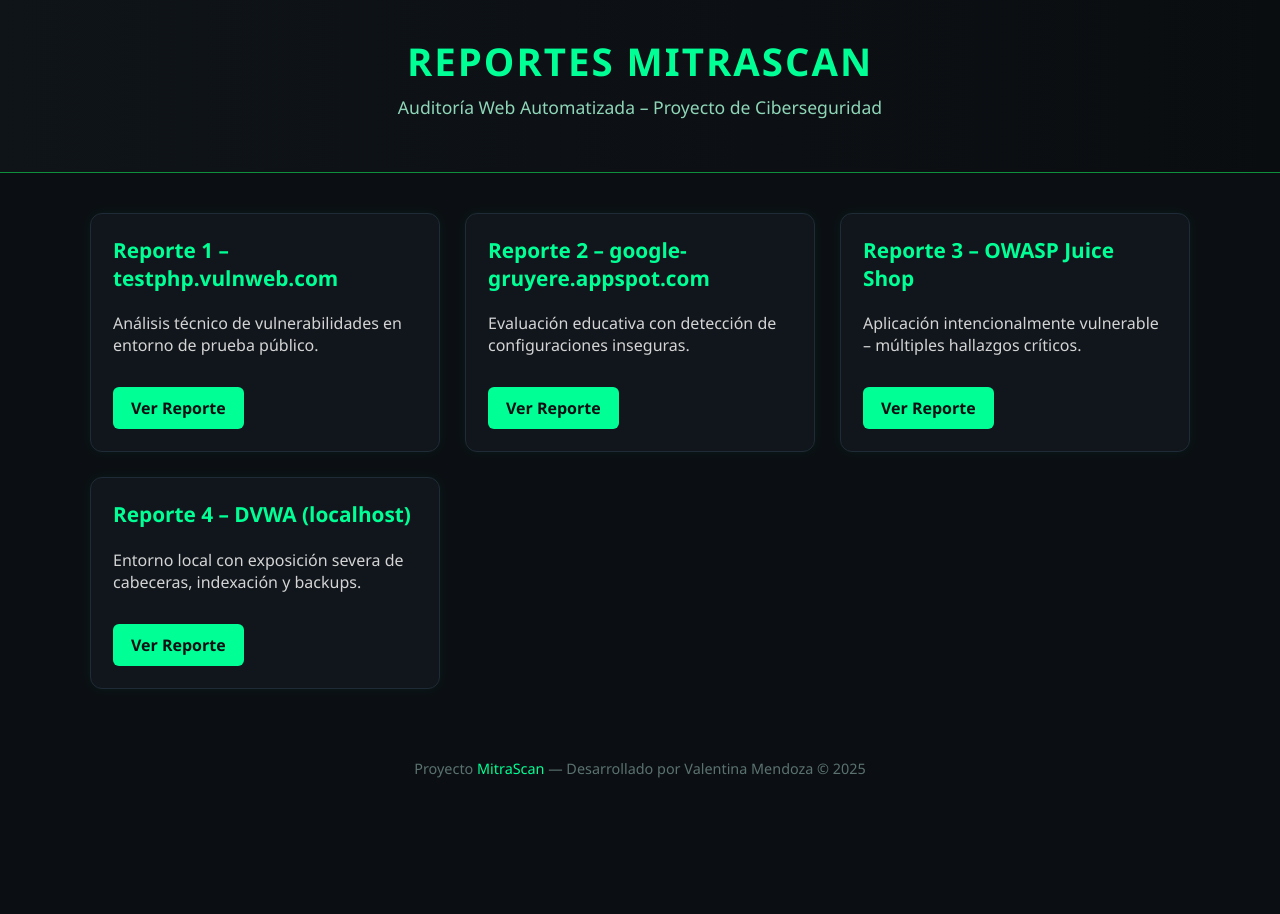
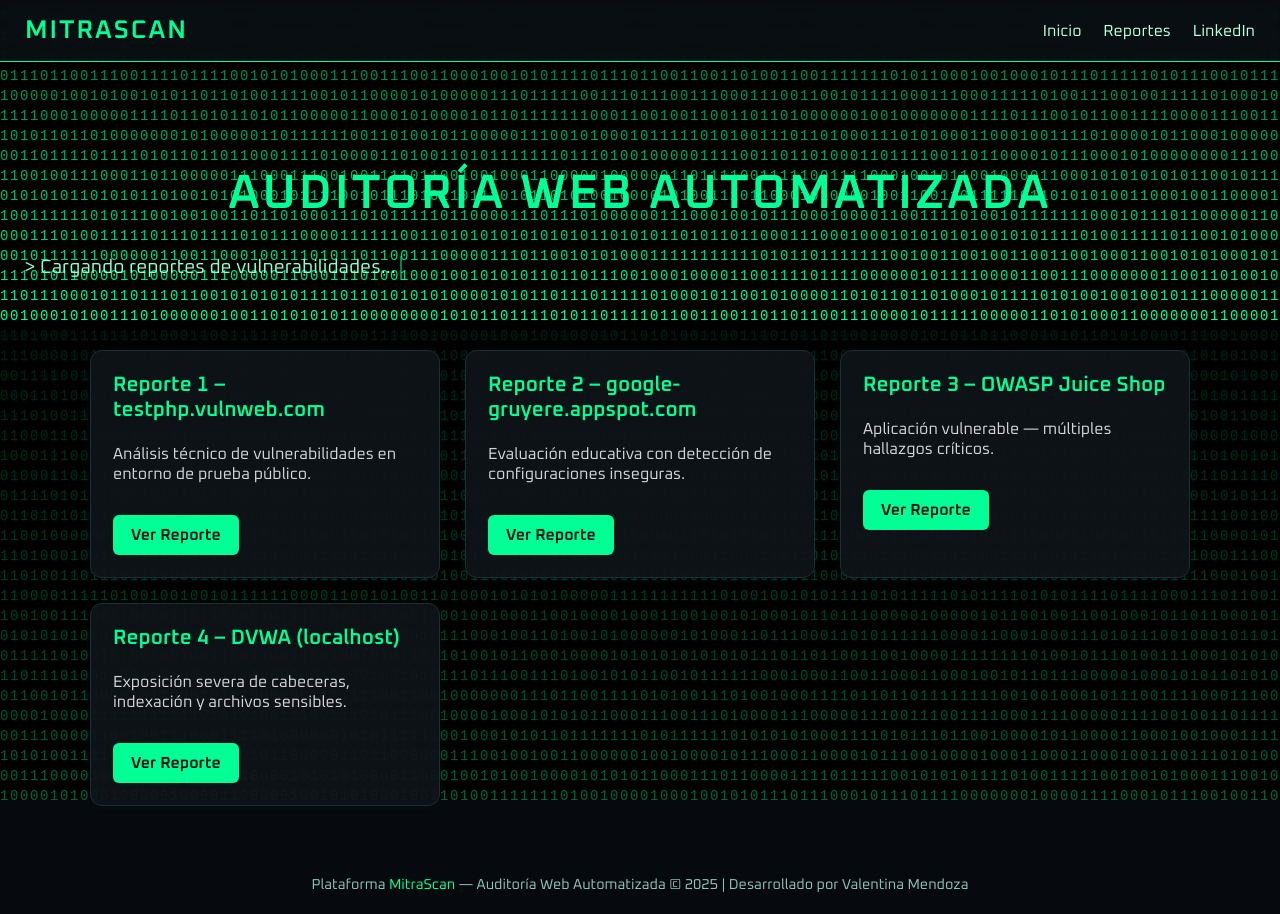
Before and after one commit to s0l322/mitrascan-reports, a plain HTML site: page index.html in a window 1280 px wide. Before the commit the page ends 800 px from the top, so only its background shows below. Drawn offline with Linux system fonts and the light colour scheme.

Commit message:
Update index.html

```diff
--- a/index.html
+++ b/index.html
@@ -3,38 +3,96 @@
 <head>
     <meta charset="UTF-8">
     <meta name="viewport" content="width=device-width, initial-scale=1.0">
-    <title>Reportes MitraScan – Auditoría Web Automatizada</title>
+    <title>MitraScan – Auditoría Web Automatizada</title>
+
+    <!-- FUENTE -->
+    <link href="https://fonts.googleapis.com/css2?family=Oxanium:wght@300;400;600&display=swap" rel="stylesheet">
 
     <style>
         body {
             margin: 0;
-            padding: 0;
-            font-family: "Segoe UI", Roboto, sans-serif;
-            background-color: #0b0f13;
+            font-family: "Oxanium", monospace;
+            background: #06090d;
             color: #d4d4d4;
+            overflow-x: hidden;
         }
 
+        /* Fondo MATRIX animado */
+        canvas {
+            position: fixed;
+            top: 0;
+            left: 0;
+            z-index: -10;
+            width: 100%;
+            height: 100%;
+        }
+
+        /* NAVBAR */
+        nav {
+            background: rgba(10, 15, 20, 0.85);
+            backdrop-filter: blur(6px);
+            border-bottom: 1px solid #00ff95;
+            padding: 15px 25px;
+            display: flex;
+            justify-content: space-between;
+            align-items: center;
+        }
+
+        nav .logo {
+            color: #00ff95;
+            font-size: 1.6rem;
+            font-weight: 600;
+            letter-spacing: 2px;
+            text-transform: uppercase;
+        }
+
+        nav .links a {
+            color: #b8ffdd;
+            margin-left: 18px;
+            text-decoration: none;
+            font-size: 1rem;
+            transition: 0.25s;
+        }
+
+        nav .links a:hover {
+            color: #00ff95;
+            text-shadow: 0 0 8px #00ff95;
+        }
+
+        /* HEADER CON TEXTO TIPO TERMINAL */
         header {
-            background: linear-gradient(90deg, #0f1419, #0a0d10);
-            padding: 35px 20px;
             text-align: center;
-            border-bottom: 1px solid #0f8f3c;
+            padding: 70px 20px 30px;
         }
 
         header h1 {
             color: #00ff95;
-            font-size: 2.4rem;
-            margin: 0;
+            font-size: 3rem;
+            letter-spacing: 3px;
             text-transform: uppercase;
-            letter-spacing: 2px;
         }
 
-        header p {
-            color: #8fd6b8;
-            margin-top: 8px;
-            font-size: 1.1rem;
+        #terminal-text {
+            margin-top: 12px;
+            font-size: 1.2rem;
+            color: #8fffcd;
+            border-right: 2px solid #00ff95;
+            white-space: nowrap;
+            overflow: hidden;
+            width: 0;
+            animation: typing 4s steps(50) forwards, blink 0.7s infinite;
         }
 
+        @keyframes typing {
+            from { width: 0; }
+            to { width: 380px; }
+        }
+
+        @keyframes blink {
+            50% { border-color: transparent; }
+        }
+
+        /* CARDS */
         .container {
             max-width: 1100px;
             margin: 40px auto;
@@ -45,7 +103,7 @@
         }
 
         .card {
-            background-color: #11161c;
+            background-color: rgba(15, 20, 25, 0.92);
             border: 1px solid #1f2b36;
             border-radius: 12px;
             padding: 22px;
@@ -82,27 +140,44 @@
             box-shadow: 0 0 12px rgba(0,255,149,0.45);
         }
 
+        /* FOOTER */
         footer {
             margin-top: 50px;
             padding: 20px;
             text-align: center;
-            color: #5b7270;
+            color: #8cc4b3;
             font-size: 0.9rem;
         }
 
         footer span {
             color: #00ff95;
         }
+
     </style>
 </head>
 
 <body>
 
+    <!-- Fondo matrix -->
+    <canvas id="matrix"></canvas>
+
+    <!-- NAVBAR -->
+    <nav>
+        <div class="logo">MitraScan</div>
+        <div class="links">
+            <a href="#">Inicio</a>
+            <a href="#">Reportes</a>
+            <a href="https://www.linkedin.com" target="_blank">LinkedIn</a>
+        </div>
+    </nav>
+
+    <!-- HEADER -->
     <header>
-        <h1>Reportes MitraScan</h1>
-        <p>Auditoría Web Automatizada – Proyecto de Ciberseguridad</p>
+        <h1>Auditoría Web Automatizada</h1>
+        <div id="terminal-text">> Cargando reportes de vulnerabilidades...</div>
     </header>
 
+    <!-- CARDS -->
     <div class="container">
 
         <div class="card">
@@ -119,21 +194,51 @@
 
         <div class="card">
             <h3>Reporte 3 – OWASP Juice Shop</h3>
-            <p>Aplicación intencionalmente vulnerable – múltiples hallazgos críticos.</p>
+            <p>Aplicación vulnerable — múltiples hallazgos críticos.</p>
             <a class="btn" href="MitraScan_Report_20251204_195709.html">Ver Reporte</a>
         </div>
 
         <div class="card">
             <h3>Reporte 4 – DVWA (localhost)</h3>
-            <p>Entorno local con exposición severa de cabeceras, indexación y backups.</p>
+            <p>Exposición severa de cabeceras, indexación y archivos sensibles.</p>
             <a class="btn" href="MitraScan_Report_20251204_185101.html">Ver Reporte</a>
         </div>
 
     </div>
 
     <footer>
-        Proyecto <span>MitraScan</span> — Desarrollado por Valentina Mendoza © 2025
+        Plataforma <span>MitraScan</span> — Auditoría Web Automatizada © 2025 | Desarrollado por Valentina Mendoza
     </footer>
+
+    <!-- SCRIPT MATRIX -->
+    <script>
+        const canvas = document.getElementById('matrix');
+        const ctx = canvas.getContext('2d');
+
+        canvas.height = window.innerHeight;
+        canvas.width = window.innerWidth;
+
+        const letters = "01";
+        const drops = Array(Math.floor(canvas.width / 10)).fill(1);
+
+        function draw() {
+            ctx.fillStyle = "rgba(0,0,0,0.05)";
+            ctx.fillRect(0, 0, canvas.width, canvas.height);
+
+            ctx.fillStyle = "#00ff95";
+            ctx.font = "14px monospace";
+
+            drops.forEach((y, index) => {
+                const text = letters.charAt(Math.floor(Math.random() * letters.length));
+                const x = index * 10;
+                ctx.fillText(text, x, y);
+
+                drops[index] = y > canvas.height ? 0 : y + 20;
+            });
+        }
+
+        setInterval(draw, 50);
+    </script>
 
 </body>
 </html>
```
